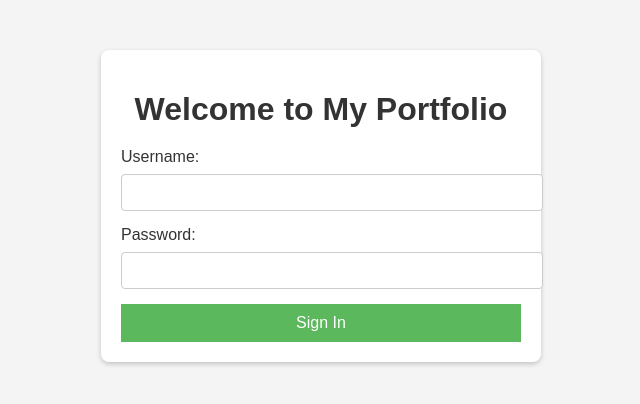
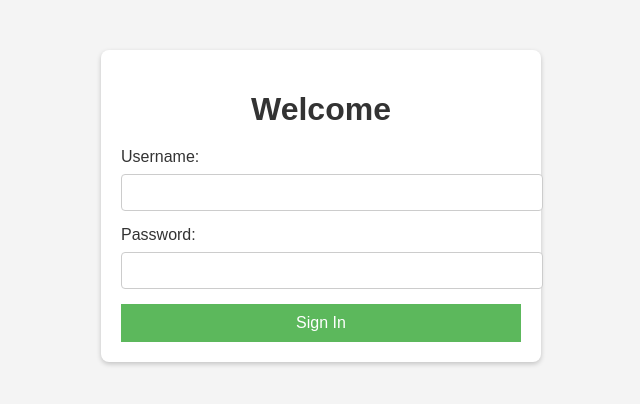
Before and after one commit to comaab/B-Page, a plain HTML site: page index.html in a window 1280 px wide. Shown: the whole page, without its empty margins (319-959 px from the left). Drawn offline with Linux system fonts and the light colour scheme.

Commit message:
Update index.html

```diff
--- a/index.html
+++ b/index.html
@@ -3,12 +3,12 @@
 <head>
     <meta charset="UTF-8">
     <meta name="viewport" content="width=device-width, initial-scale=1.0">
-    <title>Portfolio Sign In</title>
+    <title>Sign In</title>
     <link rel="stylesheet" href="style.css">
 </head>
 <body>
     <div class="container">
-        <h1>Welcome to My Portfolio</h1>
+        <h1>Welcome</h1>
         <form id="loginForm" action="home.html" method="GET">
             <label for="username">Username:</label>
             <input type="text" id="username" name="username" required>
```
